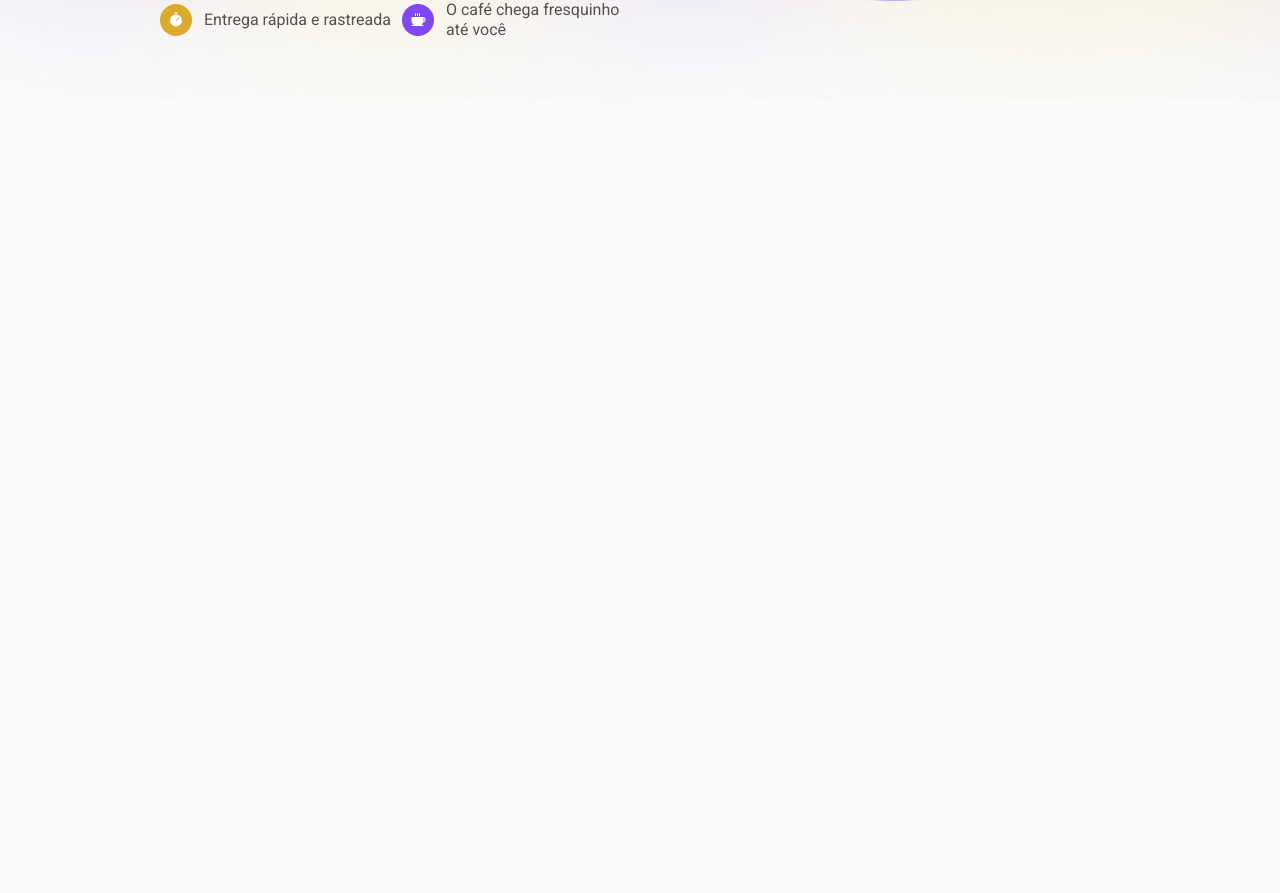
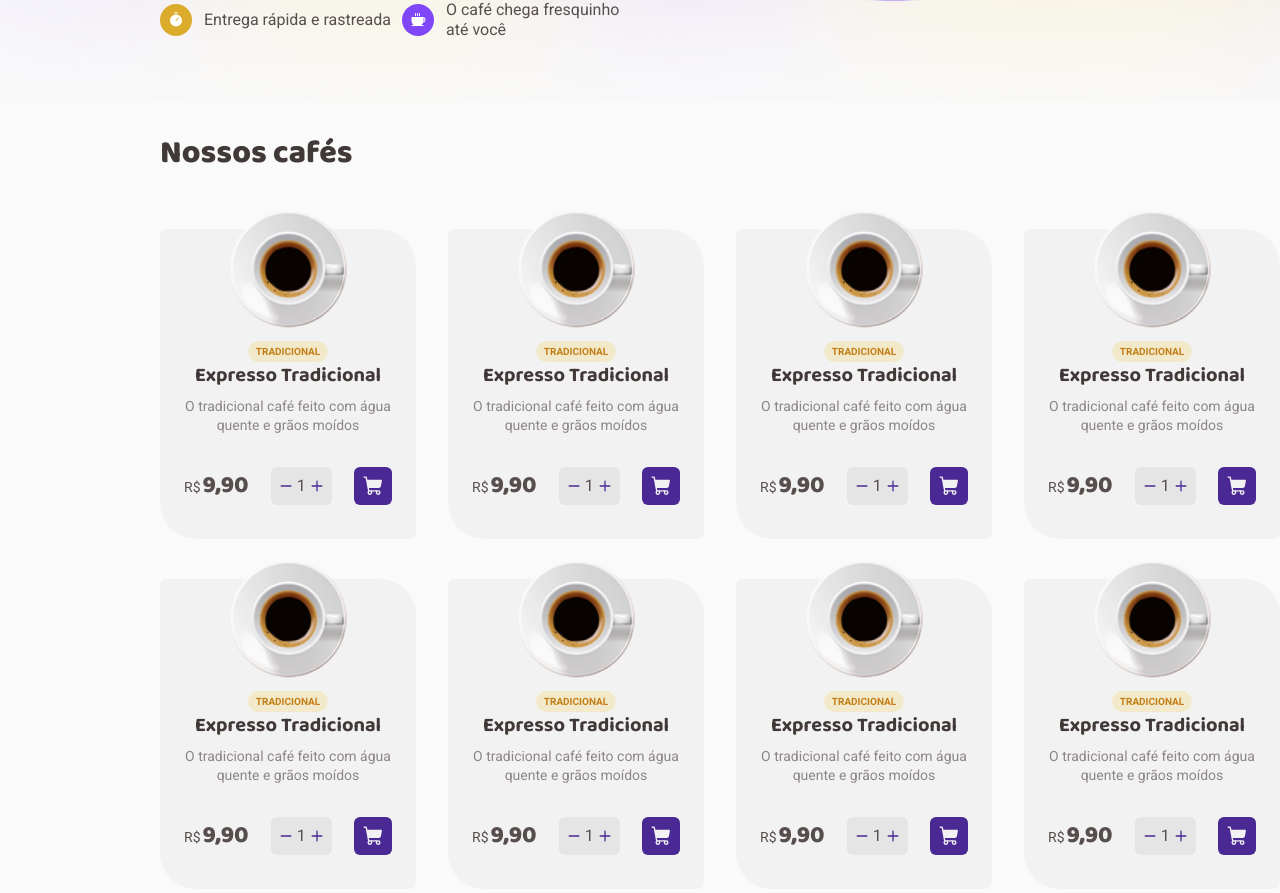
Before and after one commit to GTM35/coffee-delivery, a React (Vite) app: page / in a window 1280 px wide. Shown: the part 547-1440 px from the top of the page. Before the commit the page ends 800 px from the top, so only its background shows below. Built offline with nearby package versions, Linux system fonts and the light colour scheme.

Commit message:
:sparkles: feat: Layout Coffee

```diff
--- /dev/null
+++ b/src/Components/Card/index.tsx
@@ -0,0 +1,53 @@
+import { Minus, Plus, ShoppingCart } from "@phosphor-icons/react";
+import {
+  ButtonControl,
+  Quantity,
+  ContainerCoffe,
+  Control,
+  DescriptionCard,
+  ImageCard,
+  Price,
+  Tag,
+  TitleCard,
+} from "./style";
+import { defaultTheme } from "../../styles/themes/default";
+
+export function Card() {
+  return (
+    <ContainerCoffe>
+      <ImageCard src="../coffee-item.svg" alt="" />
+      <Tag>
+        <span>Tradicional</span>
+      </Tag>
+      <TitleCard>
+        <h3>Expresso Tradicional</h3>
+      </TitleCard>
+      <DescriptionCard>
+        <span>O tradicional café feito com água quente e grãos moídos</span>
+      </DescriptionCard>
+
+      <Control>
+        <Price>
+          <span>R$</span>
+          <span>9,90</span>
+        </Price>
+        <Quantity>
+          <button>
+            <Minus size={14} weight="bold" />
+          </button>
+          <span>1</span>
+          <button>
+            <Plus size={14} weight="bold" />
+          </button>
+        </Quantity>
+        <ButtonControl>
+          <ShoppingCart
+            size={22}
+            color={defaultTheme["base-card"]}
+            weight="fill"
+          />
+        </ButtonControl>
+      </Control>
+    </ContainerCoffe>
+  );
+}
--- /dev/null
+++ b/src/Components/Card/style.ts
@@ -0,0 +1,130 @@
+import styled from "styled-components";
+import { tag, textM, textS, titleM, titleS } from "../../styles/fonts";
+
+export const ContainerCoffe = styled.div`
+  width: 16rem;
+  height: 19.375rem;
+  background-color: ${(props) => props.theme["base-card"]};
+  padding: 1.25rem;
+
+  border-top-right-radius: 36px;
+  border-bottom-left-radius: 36px;
+  border-top-left-radius: 6px;
+  border-bottom-right-radius: 6px;
+
+  display: flex;
+  flex-direction: column;
+  align-items: center;
+`;
+
+export const ImageCard = styled.img`
+  width: 7.5rem;
+  margin-top: -2.5rem;
+
+  margin-bottom: 0.75rem;
+`;
+
+export const Tag = styled.div`
+  background-color: ${(props) => props.theme["yellow-light"]};
+  padding: 0.25rem 0.5rem;
+
+  display: flex;
+  align-items: center;
+
+  border-radius: 100px;
+
+  span {
+    ${tag}
+    text-transform:uppercase;
+    color: ${(props) => props.theme["yellow-dark"]};
+  }
+`;
+
+export const TitleCard = styled.div`
+  h3 {
+    ${titleS};
+    color: ${(props) => props.theme["base-subtitle"]};
+    margin-bottom: 0.5rem;
+  }
+`;
+
+export const DescriptionCard = styled.div`
+  margin-bottom: 2.0625rem;
+  text-align: center;
+  span {
+    ${textS};
+    color: ${(props) => props.theme["base-label"]};
+  }
+`;
+
+export const Control = styled.div`
+  width: 100%;
+  max-width: 13rem;
+
+  display: flex;
+  justify-content: space-between;
+  align-items: center;
+`;
+
+export const Price = styled.div`
+  display: flex;
+  align-items: baseline;
+  gap: 0.125rem;
+
+  span:first-child {
+    color: ${(props) => props.theme["base-text"]};
+    ${textS}
+  }
+
+  span:last-child {
+    color: ${(props) => props.theme["base-text"]};
+    ${titleM};
+  }
+`;
+
+export const ButtonControl = styled.button`
+  display: flex;
+  align-items: center;
+  justify-content: center;
+
+  border: none;
+  padding: 0.5rem;
+  border-radius: 6px;
+  cursor: pointer;
+
+  background-color: ${(props) => props.theme["purple-dark"]};
+`;
+
+export const Quantity = styled.div`
+  display: flex;
+  align-items: center;
+  justify-content: center;
+  gap: 0.25rem;
+
+  padding: 0.5rem;
+  border-radius: 0.375rem;
+
+  background-color: ${(props) => props.theme["base-button"]};
+
+  height: 100%;
+
+  button {
+    width: fit-content;
+    height: fit-content;
+
+    display: flex;
+    align-items: center;
+
+    border: none;
+    background-color: transparent;
+    cursor: pointer;
+
+    svg {
+      color: ${(props) => props.theme["purple-dark"]};
+    }
+  }
+
+  > span {
+    ${textM({ weight: "400" })};
+  }
+`;
--- a/src/pages/Home/index.tsx
+++ b/src/pages/Home/index.tsx
@@ -1,11 +1,26 @@
+import { Card } from "../../Components/Card";
 import { Header } from "../../Components/Header";
 import { Intro } from "../../Components/Intro";
+import { CoffeContainer, CoffeList } from "./styles";
 
 export function Home() {
   return (
     <>
       <Header />
       <Intro />
+      <CoffeContainer>
+        <h2>Nossos cafés</h2>
+        <CoffeList>
+          <Card />
+          <Card />
+          <Card />
+          <Card />
+          <Card />
+          <Card />
+          <Card />
+          <Card />
+        </CoffeList>
+      </CoffeContainer>
     </>
   );
 }
--- a/src/pages/Home/styles.ts
+++ b/src/pages/Home/styles.ts
@@ -0,0 +1,20 @@
+import styled from "styled-components";
+import { titleL } from "../../styles/fonts";
+
+export const CoffeContainer = styled.section`
+  padding: 2rem 10rem;
+
+  h2 {
+    ${titleL};
+    color: ${(props) => props.theme["base-subtitle"]};
+    margin-bottom: 3.375rem;
+  }
+`;
+
+export const CoffeList = styled.ul`
+  display: grid;
+  grid-template-columns: repeat(4, 1fr);
+
+  grid-row-gap: 40px;
+  grid-column-gap: 32px;
+`;
```
Also changed, not shown: public/coffee-item.svg (added).
